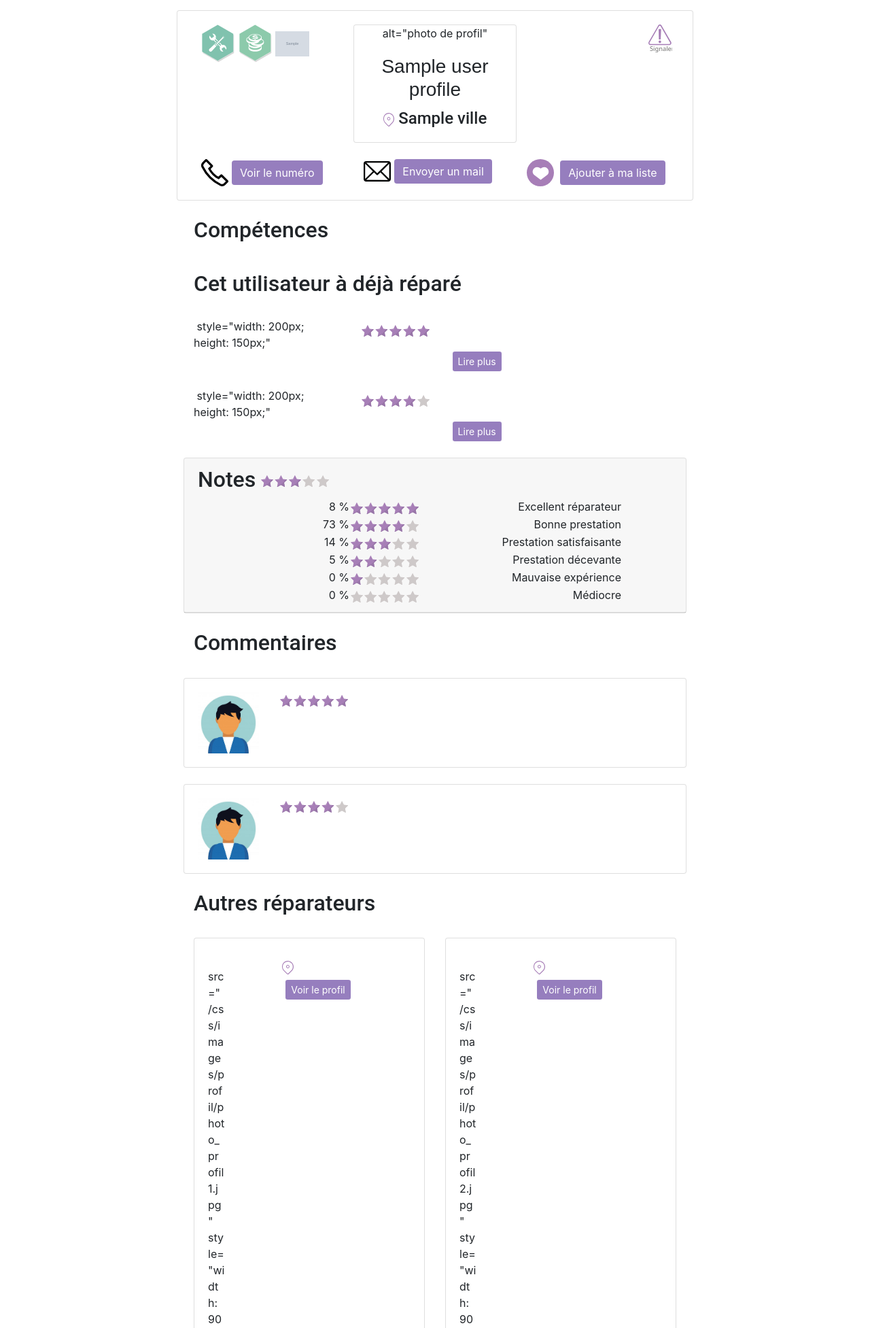
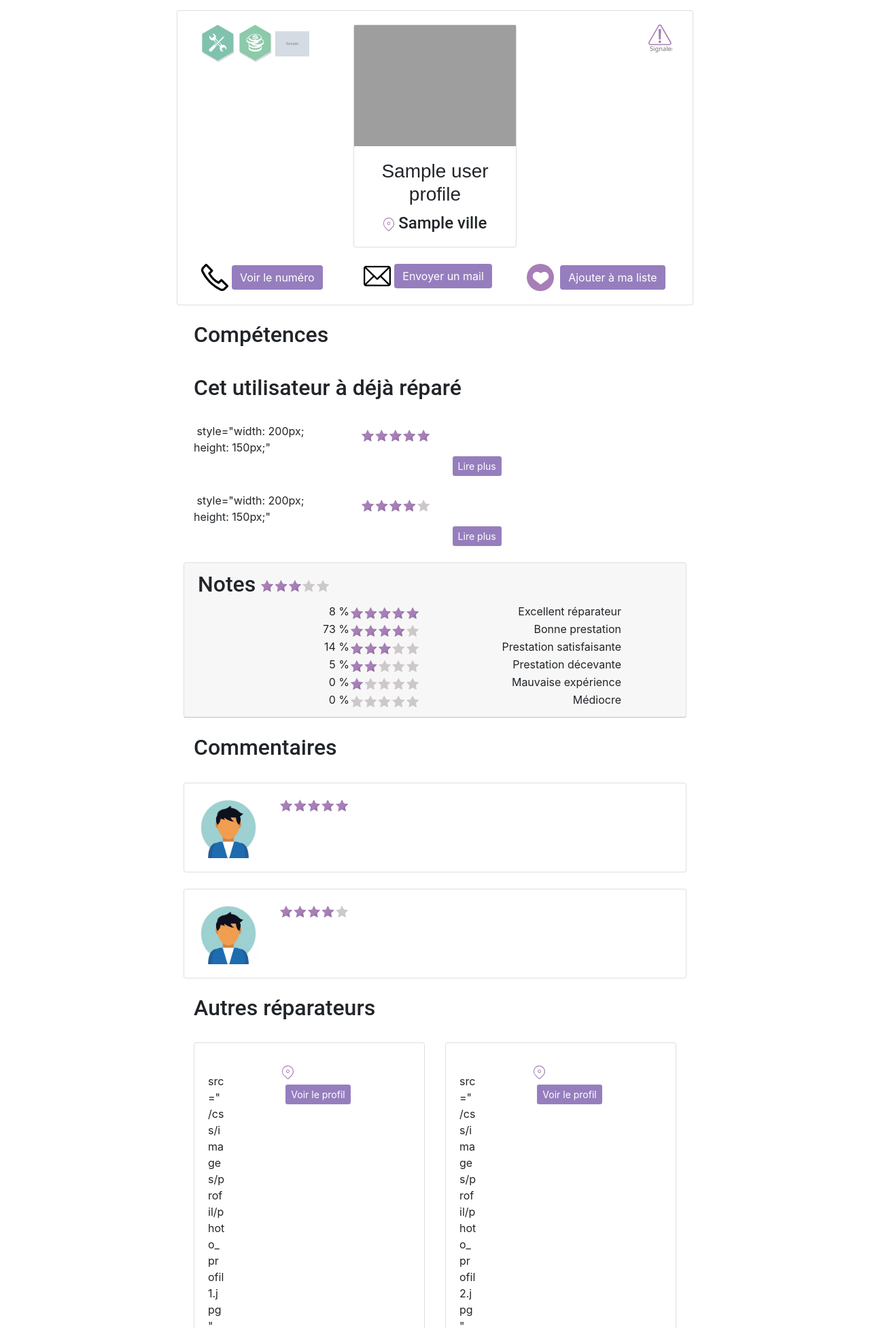
Before and after one commit to StephanieeV/Axolit, a Symfony app: template templates/default/profil.html.twig in a window 1280 px wide. Shown: the part 99-2052 px from the top of the page at 68% size. Run offline with Twig, Linux system fonts and the light colour scheme; the template is opened without the code that fills it: most values are stand-ins (such as "Sample title", 1, 10 or a date in 2020); grey boxes marked "Sample" are stand-in pictures; some libraries are stand-ins or nearby versions; grey boxes are pictures that could not be loaded.

Commit message:
???????????????????????????????

```diff
--- a/templates/default/profil.html.twig
+++ b/templates/default/profil.html.twig
@@ -41,6 +41,7 @@
 											Vous êtes connecté en tant que
 
 											{{ app.user.nom }}
+											{{app.user.prenom}}
 											,
 											<a href="{{ path('app_logout') }}">
 												Logout
@@ -50,11 +51,11 @@
 
 									<div class="card text-center" style="width: 20rem;">
 										<img class="card-img-bottom">
-										{% block photo_profil %}
-										{% endblock %}
-										alt="photo de profil"
+										<img src="{{asset('{{ user.photoprofils.libelle }}')}}" class="photo_profil">
+
 										<div class="card-body ">
 											<h3 class="card-title">
+
 												{{ userProfile.nom }}
 
 											</h3>
```
Also changed, not shown: 1 other file.
